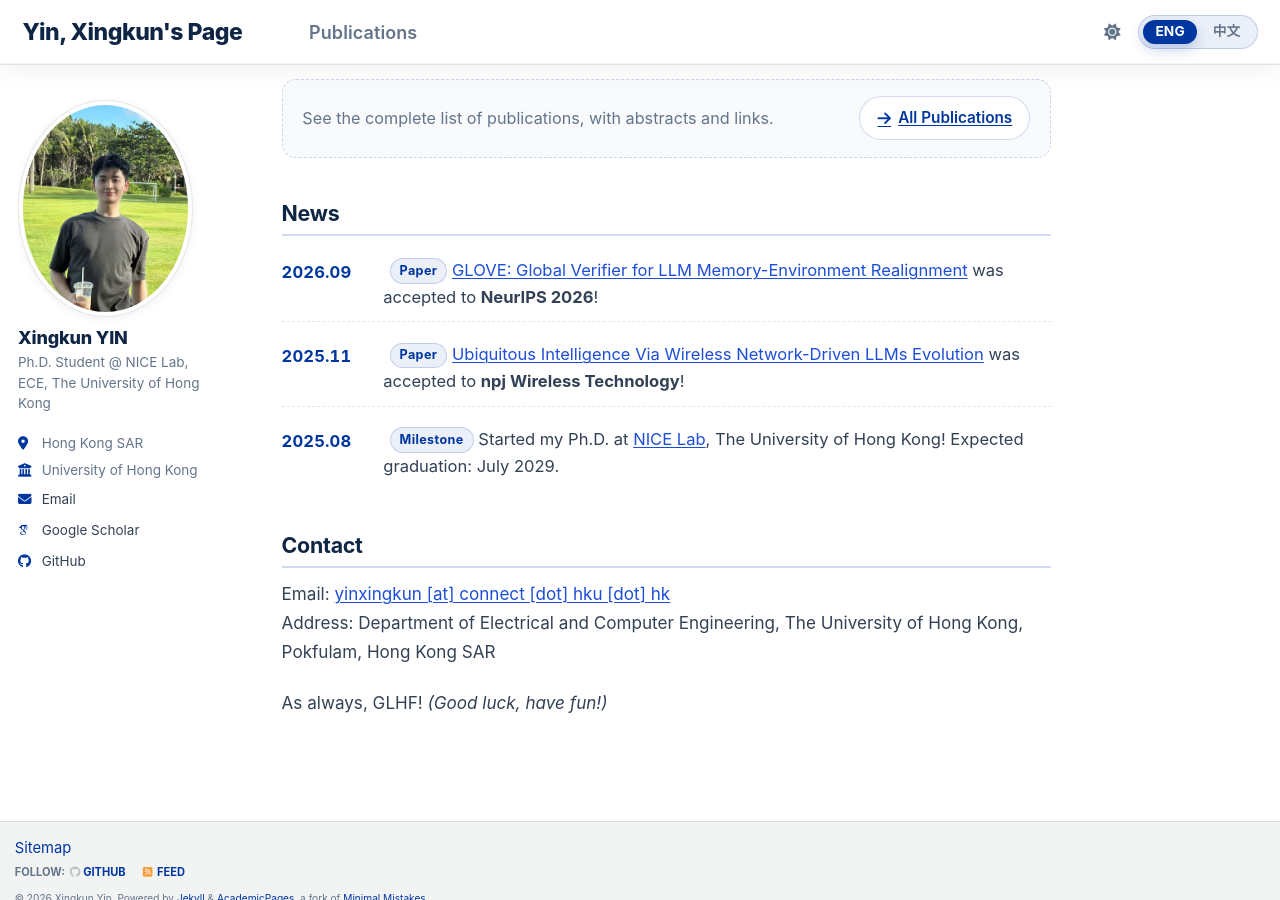
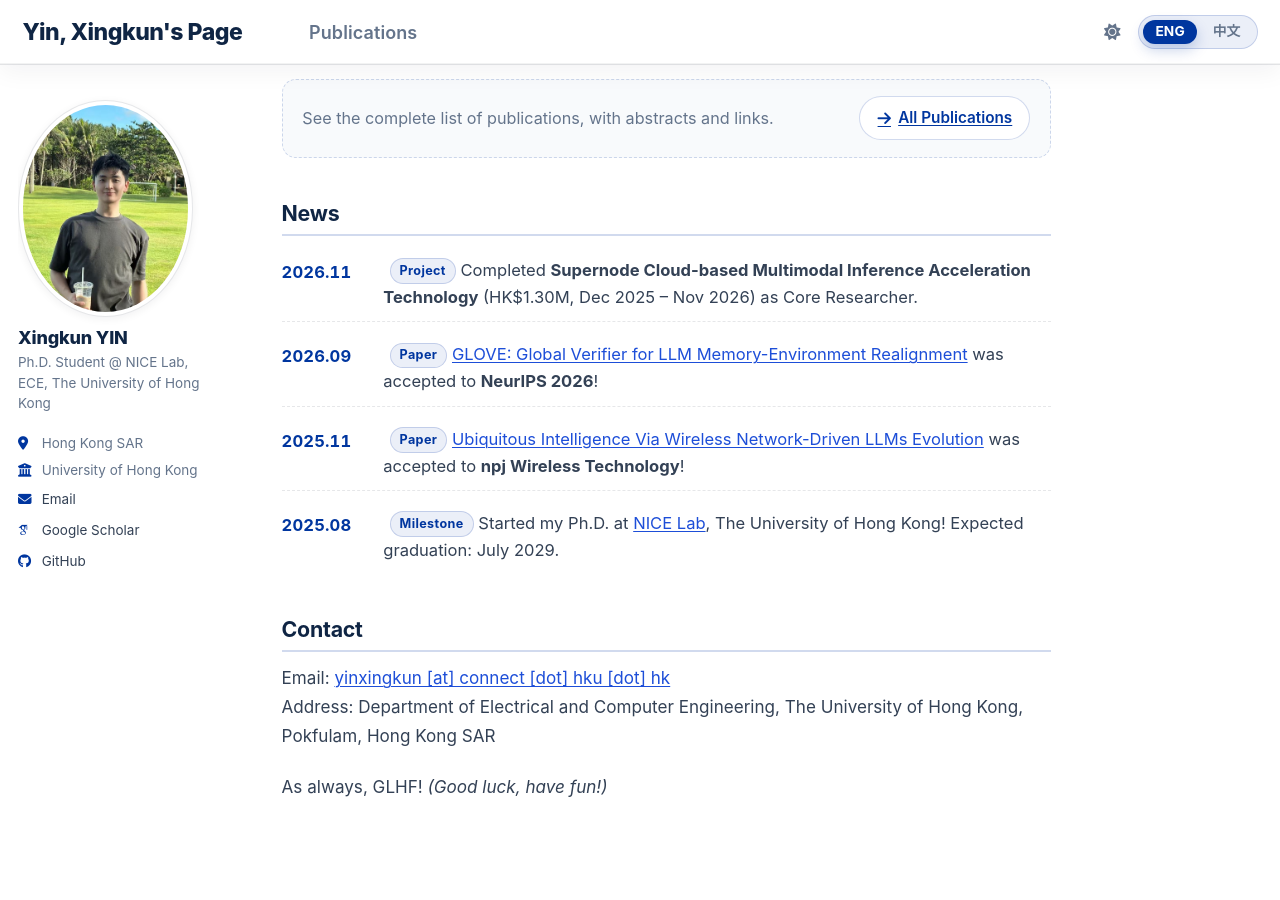
Before and after one commit to troyyxk/troyyxk.github.io, a Jekyll site: the page built from _pages/about.md, in a window 1280 px wide and 900 px high, scrolled down 2055 px. Built offline with Jekyll 4.4.1, drawn with Linux system fonts in a browser that asks for light colours; some web fonts are replaced; a script bundle is joined from its source files by our own code; library files that are not in the unit come from our copies; comment, search, counter and statistics services are not loaded.

Commit message:
Add a completed-project item to News
2026.11: completed Supernode Cloud-based Multimodal Inference Acceleration
Technology (HK$1.30M, Dec 2025 - Nov 2026) as Core Researcher. Sorted to the
top of the newest-first list.

```diff
--- a/_pages/about.md
+++ b/_pages/about.md
@@ -86,6 +86,13 @@
 
 <ul class="news-list">
   <li>
+    <span class="news-list__date">2026.11</span>
+    <span class="news-list__text">
+      <span class="rs-tag"><span class="lang-en lang-inline">Project</span><span class="lang-zh lang-inline">项目</span></span>
+      <span class="lang-en lang-inline">Completed <strong>Supernode Cloud-based Multimodal Inference Acceleration Technology</strong> (HK$1.30M, Dec 2025 &ndash; Nov 2026) as Core Researcher.</span><span class="lang-zh lang-inline">作为核心研究员，完成项目 <strong>Supernode Cloud-based Multimodal Inference Acceleration Technology</strong>（HK$1.30M，2025.12 – 2026.11）。</span>
+    </span>
+  </li>
+  <li>
     <span class="news-list__date">2026.09</span>
     <span class="news-list__text">
       <span class="rs-tag"><span class="lang-en lang-inline">Paper</span><span class="lang-zh lang-inline">论文</span></span>
```
